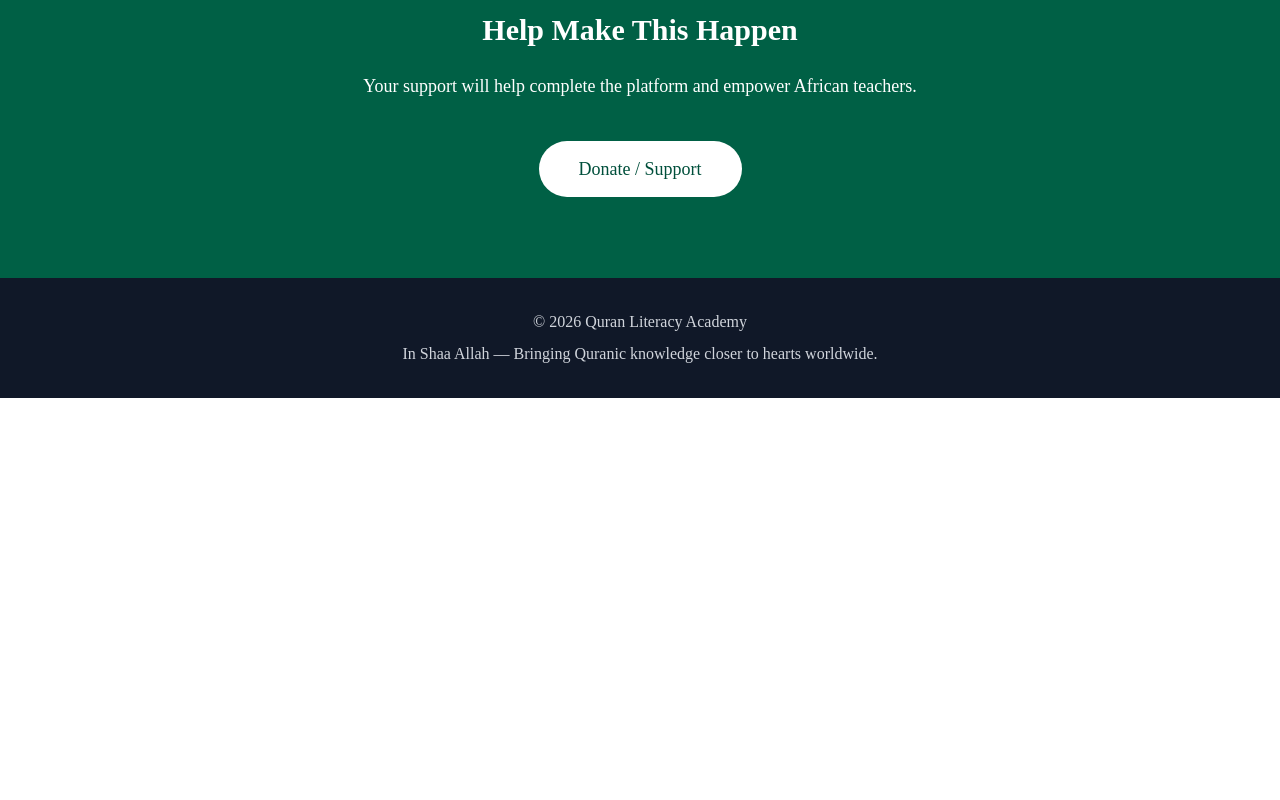
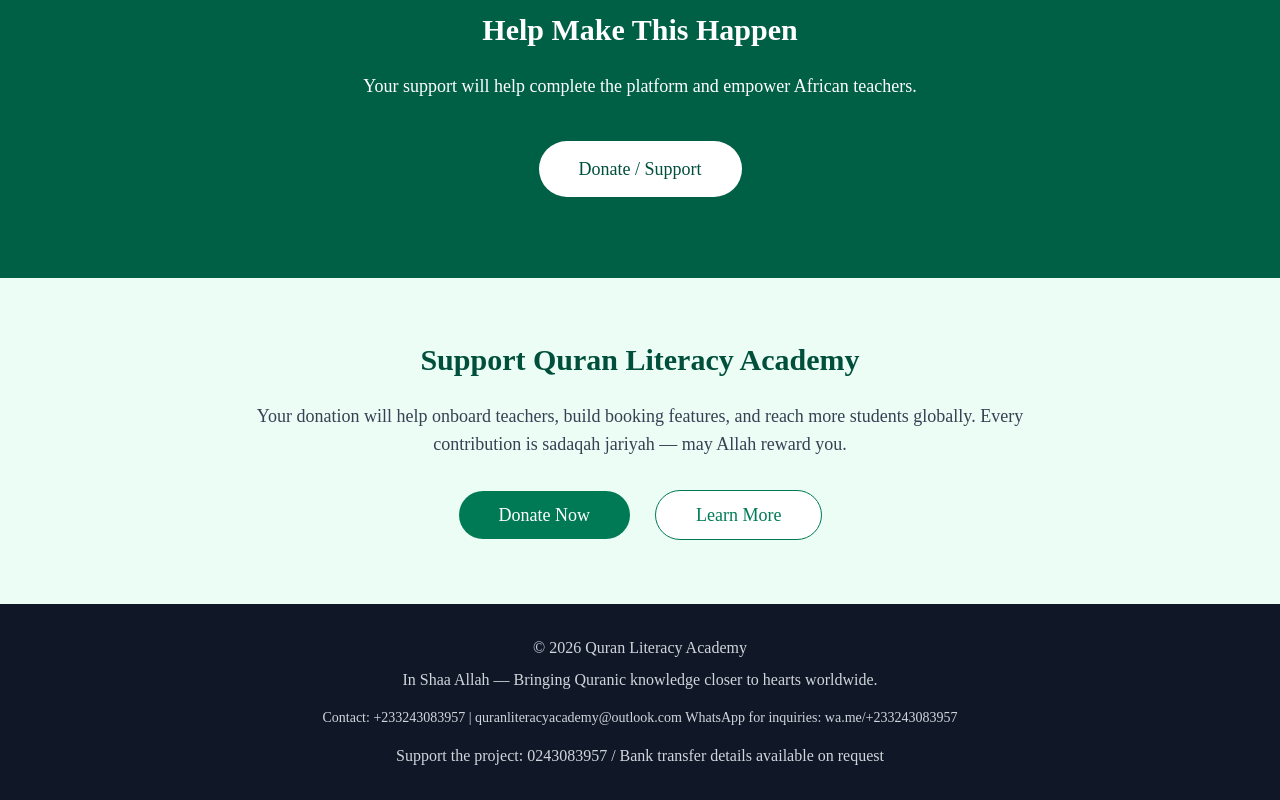
Before and after one commit to onlinequranliteracy/quran-literacy-academy, a Next.js app: page / in a window 1280 px wide. Shown: the part 1370-2170 px from the top of the page. Before the commit the page ends 1768 px from the top, so only its background shows below. Built offline with nearby package versions, Linux system fonts and the light colour scheme.

Commit message:
Added contact & donation note to homepage

```diff
--- a/src/app/page.tsx
+++ b/src/app/page.tsx
@@ -16,7 +16,7 @@ export default function Home() {
       {/* Hero */}
       <div className="py-32 px-8 text-center">
         <h2 className="text-5xl md:text-6xl font-bold text-emerald-900 mb-6">
-          Authentic Quran Learning
+          Learn Quran with African Tutors
         </h2>
         <p className="text-2xl text-gray-700 mb-8">
           With qualified African teachers — Recitation, Tajweed, Hifz, Quranic Arabic
@@ -84,12 +84,35 @@ export default function Home() {
           Donate / Support
         </Button>
       </section>
-
+<section className="py-16 px-6 bg-emerald-50 text-center">
+  <h3 className="text-3xl font-bold text-emerald-900 mb-6">
+    Support Quran Literacy Academy
+  </h3>
+  <p className="text-lg text-gray-700 max-w-3xl mx-auto mb-8">
+    Your donation will help onboard teachers, build booking features, and reach more students globally.
+    Every contribution is sadaqah jariyah — may Allah reward you.
+  </p>
+  <div className="flex flex-col sm:flex-row gap-6 justify-center">
+    <Button size="lg" className="bg-emerald-700 hover:bg-emerald-800 text-white px-10 py-6 text-lg rounded-full">
+      Donate Now
+    </Button>
+    <Button size="lg" variant="outline" className="border-emerald-700 text-emerald-700 hover:bg-emerald-50 px-10 py-6 text-lg rounded-full">
+      Learn More
+    </Button>
+  </div>
+</section>
       {/* Footer */}
       <footer className="bg-gray-900 text-gray-300 py-8 text-center">
-        <p>© {new Date().getFullYear()} Quran Literacy Academy</p>
-        <p className="mt-2">In Shaa Allah — Bringing Quranic knowledge closer to hearts worldwide.</p>
-      </footer>
+  <p>© {new Date().getFullYear()} Quran Literacy Academy</p>
+  <p className="mt-2">In Shaa Allah — Bringing Quranic knowledge closer to hearts worldwide.</p>
+  <p className="mt-4 text-sm">
+    Contact: +233243083957 | quranliteracyacademy@outlook.com
+    WhatsApp for inquiries: wa.me/+233243083957
+  </p>
+  <p className="mt-4">
+    Support the project: 0243083957 / Bank transfer details available on request
+  </p>
+</footer>
     </div>
   );
 }
```
